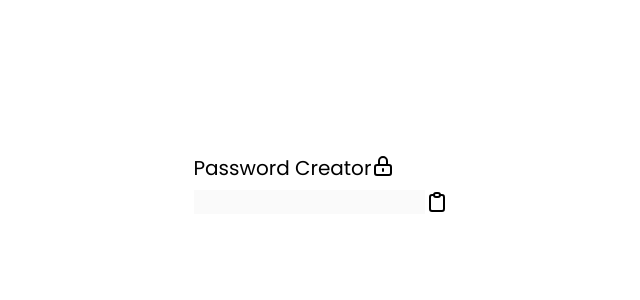
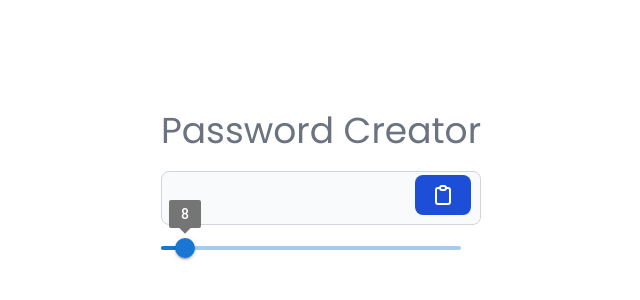
Before and after one commit to Bariscncfc/password-creator, a React (Create React App) app: page / in a window 1280 px wide. Shown: the part 208-508 px from the top of the page, without its empty margins (319-959 px from the left). Built offline with nearby package versions, Linux system fonts and the light colour scheme.

Commit message:
[feat] Range Slider
Add range slider to project with material ui

```diff
--- a/package.json
+++ b/package.json
@@ -5,11 +5,14 @@
   "dependencies": {
     "@chakra-ui/react": "^2.2.4",
     "@emotion/react": "^11.9.3",
+    "@emotion/style": "^0.8.0",
     "@emotion/styled": "^11.9.3",
+    "@mui/material": "^5.9.2",
     "@testing-library/jest-dom": "^5.16.4",
     "@testing-library/react": "^13.3.0",
     "@testing-library/user-event": "^13.5.0",
     "framer-motion": "^6.5.1",
+    "r-range-slider": "^4.1.3",
     "react": "^18.2.0",
     "react-dom": "^18.2.0",
     "react-scripts": "5.0.1",
--- a/src/App.js
+++ b/src/App.js
@@ -1,5 +1,6 @@
 import { useState } from "react";
 import { useToast } from "@chakra-ui/react";
+import RangeSlider from "./components/RangeSlider";
 
 import Title from "./components/Title";
 import Password from "./components/Password";
@@ -49,6 +50,11 @@ function App() {
           setPassword={setPassword}
           copyPassword={copyPassword}
         />
+        <RangeSlider
+          passwordLength={passwordLength}
+          setPasswordLength={setPasswordLength}
+          handleChange={handleChange}
+        />
       </div>
     </div>
   );
--- a/src/components/Password/index.js
+++ b/src/components/Password/index.js
@@ -9,15 +9,21 @@ import {
 const Password = ({ password, setPassword, copyPassword }) => {
   return (
     <div>
-      <InputGroup style={{ marginBottom: "1rem" }}>
-        <Input
-          size="md"
-          isDisabled={true}
-          variant="filled"
+      <div class="relative">
+        <input
+          type="search"
+          id="default-search"
+          class="block p-4 pl-10 w-full text-sm text-gray-900 bg-gray-50 rounded-lg border border-gray-300 focus:ring-blue-500 focus:border-blue-500 dark:bg-gray-700 dark:border-gray-600 dark:placeholder-gray-400 dark:text-white dark:focus:ring-blue-500 dark:focus:border-blue-500"
+          placeholder=""
           value={password}
-          style={{ textAlign: "center" }}
+          disabled
+          required
         />
-        <span>
+        <button
+          type="submit"
+          onClick={copyPassword}
+          class="text-white absolute right-2.5 bottom-2.5 bg-blue-700 hover:bg-blue-800 focus:ring-4 focus:outline-none focus:ring-blue-300 font-medium rounded-lg text-sm px-4 py-2 dark:bg-blue-600 dark:hover:bg-blue-700 dark:focus:ring-blue-800"
+        >
           <svg
             xmlns="http://www.w3.org/2000/svg"
             className="h-6 w-6"
@@ -32,8 +38,8 @@ const Password = ({ password, setPassword, copyPassword }) => {
               d="M9 5H7a2 2 0 00-2 2v12a2 2 0 002 2h10a2 2 0 002-2V7a2 2 0 00-2-2h-2M9 5a2 2 0 002 2h2a2 2 0 002-2M9 5a2 2 0 012-2h2a2 2 0 012 2"
             />
           </svg>
-        </span>
-      </InputGroup>
+        </button>
+      </div>
     </div>
   );
 };
--- /dev/null
+++ b/src/components/RangeSlider/index.js
@@ -0,0 +1,21 @@
+import Box from "@mui/material/Box";
+import Slider from "@mui/material/Slider";
+import React from "react";
+
+const RangeSlider = ({ passwordLength, setPasswordLength, handleChange }) => {
+  return (
+    <div>
+      <Box width={300}>
+        <Slider
+          value={passwordLength}
+          defaultValue={50}
+          aria-label="Default"
+          valueLabelDisplay="on"
+          onChange={(e) => setPasswordLength(e.target.value)}
+        />
+      </Box>
+    </div>
+  );
+};
+
+export default RangeSlider;
--- a/src/components/Title/index.js
+++ b/src/components/Title/index.js
@@ -3,24 +3,8 @@ import React from "react";
 const Title = () => {
   return (
     <div>
-      <h1 className="font-poppins text-xl inline-flex">
-        Password Creator{" "}
-        <span>
-          <svg
-            xmlns="http://www.w3.org/2000/svg"
-            className="h-6 w-6"
-            fill="none"
-            viewBox="0 0 24 24"
-            stroke="currentColor"
-            strokeWidth={2}
-          >
-            <path
-              strokeLinecap="round"
-              strokeLinejoin="round"
-              d="M12 15v2m-6 4h12a2 2 0 002-2v-6a2 2 0 00-2-2H6a2 2 0 00-2 2v6a2 2 0 002 2zm10-10V7a4 4 0 00-8 0v4h8z"
-            />
-          </svg>
-        </span>
+      <h1 className="font-poppins text-4xl inline-flex mb-4 max-w-2xl leading-8 text-gray-500 ">
+        Password Creator
       </h1>
     </div>
   );
```
Also changed, not shown: 1 other file (tests, documents, lock files or other folders).
